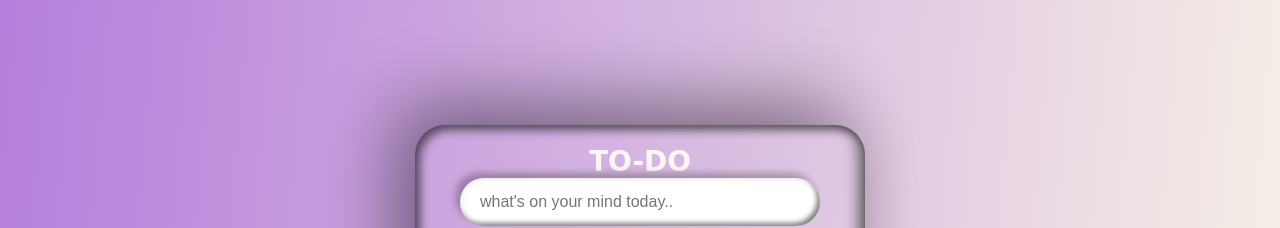
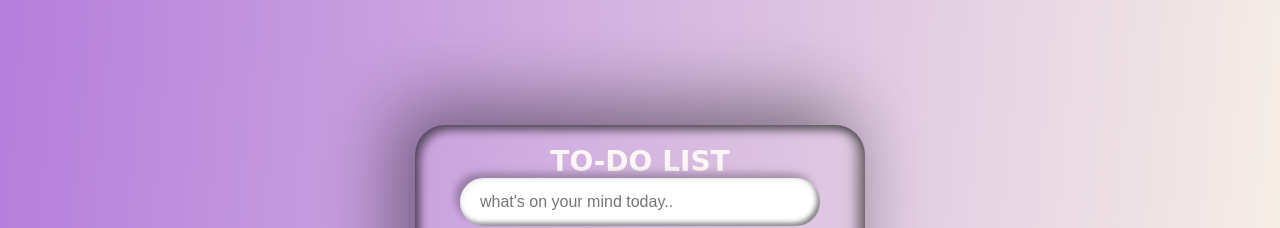
Before and after one commit to anuragkrgupta/TO-DO-list, a plain HTML site: page index.html in a window 1280 px wide. Shown: the top 228 px of the page. Drawn offline with Linux system fonts and the light colour scheme.

Commit message:
Update index.html

```diff
--- a/index.html
+++ b/index.html
@@ -9,7 +9,7 @@
 <body>
     <div class="container">
     <div class="box">
-        <h1>TO-DO</h1>
+        <h1>TO-DO LIST</h1>
         <input type="text" placeholder="what's on your mind today.." id="inputbx">
         <ul id="list"></ul>
     </div>
```
